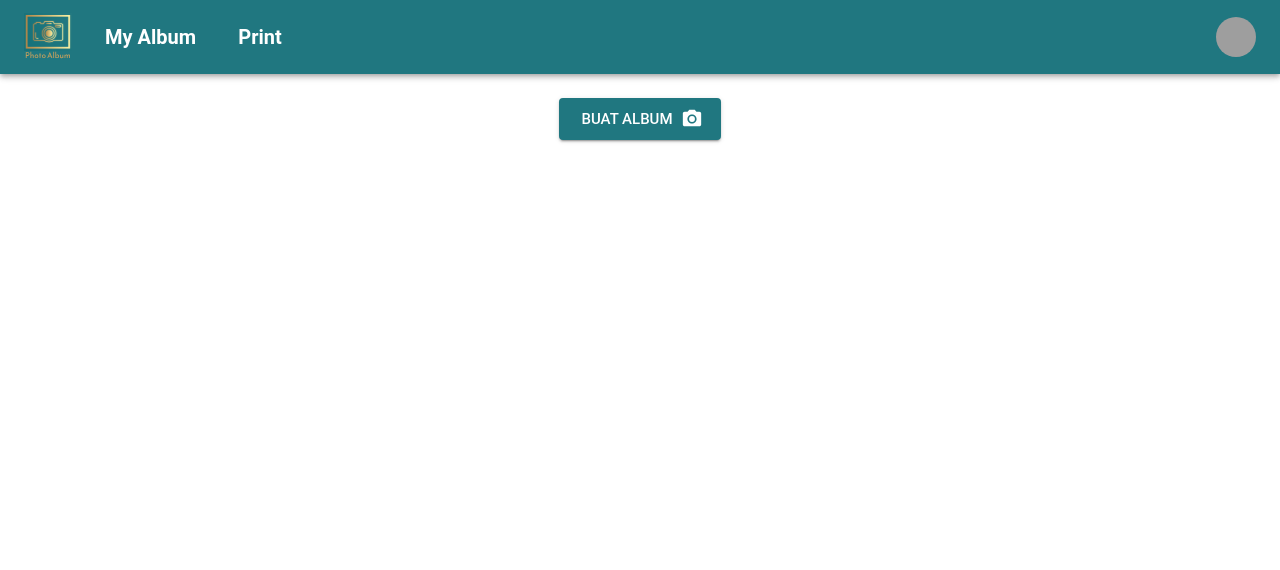
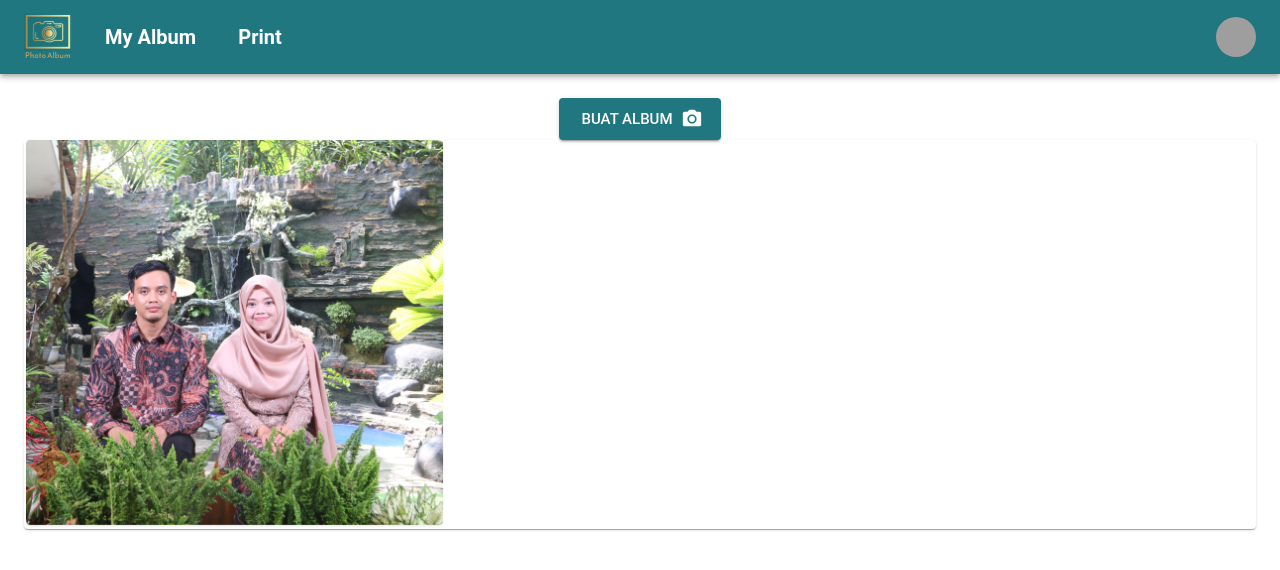
Before and after one commit to yusufginanjar/photo_album, a React (Create React App) app in the folder frontend/: page / in a window 1280 px wide. Shown: the top 570 px of the page. Built offline with nearby package versions, Linux system fonts and the light colour scheme; grey boxes are pictures that could not be loaded.

Commit message:
FE: home add test image

```diff
--- a/frontend/src/pages/home.tsx
+++ b/frontend/src/pages/home.tsx
@@ -4,10 +4,16 @@ import Button from "@mui/material/Button";
 import Container from "@mui/material/Container";
 import PhotoCamera from "@mui/icons-material/PhotoCamera";
 import Box from '@mui/material/Box';
+import { useTheme } from '@mui/material/styles';
+import Card from '@mui/material/Card';
+import CardContent from '@mui/material/CardContent';
+import CardMedia from '@mui/material/CardMedia';
+import Typography from '@mui/material/Typography';
 
 
 
 const Home = () => {
+    const theme = useTheme();
     return (
         <>
             <Layout>
@@ -17,7 +23,19 @@ const Home = () => {
                         Buat Album
                     </Button>
                 </Box>
-                </Container>
+
+    <Card sx={{ display: 'flex' }}>
+    <CardMedia
+        component="img"
+        sx={{ width: 421 }}
+        image="/home1.png"
+        alt="Live from space album cover"
+      />
+      <Box sx={{ display: 'flex', flexDirection: 'column' }}>
+      </Box>
+
+    </Card>
+    </Container>
 			</Layout>
         </>
     );
```
Also changed, not shown: frontend/public/home1.png (added).
